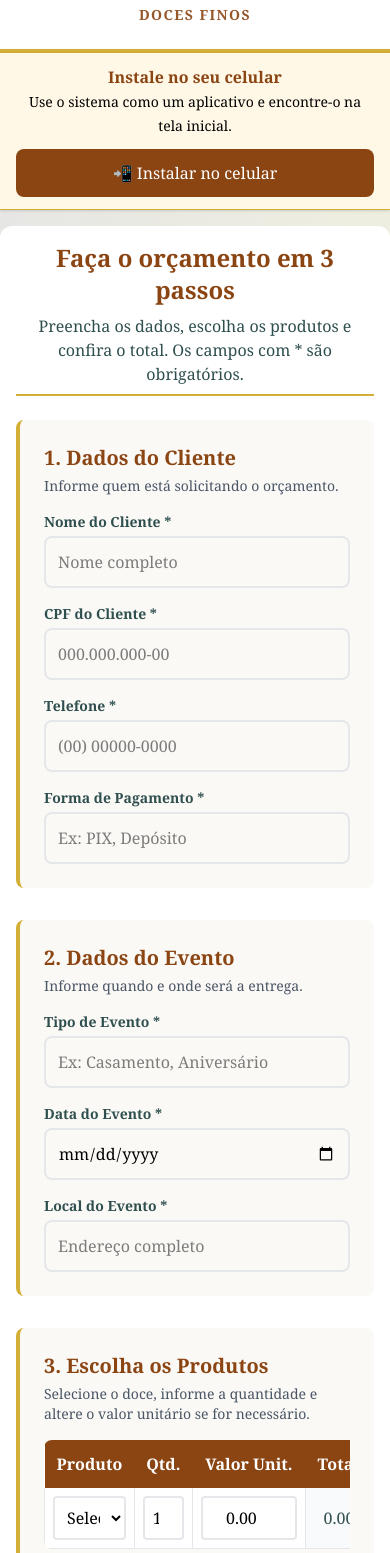
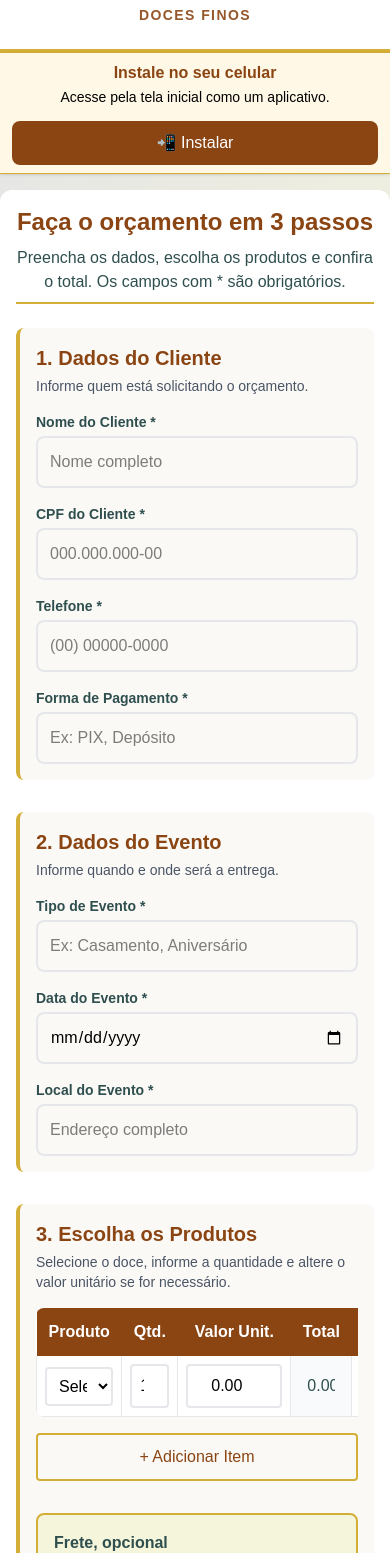
Before and after one commit to CMOURASIGA/webappreginaribas, a React (Vite) app: page / in a window 390 px wide. Shown: the part 175-1728 px from the top of the page. Built offline with nearby package versions, Linux system fonts and the light colour scheme.

Commit message:
fix: adapta formulário para mobile tablet e notebook

```diff
--- a/src/App.tsx
+++ b/src/App.tsx
@@ -397,7 +397,7 @@ export default function App() {
         initial={{ opacity: 0 }}
         animate={{ opacity: showSplash ? 0 : 1 }}
         transition={{ duration: 0.8 }}
-        className="min-h-screen bg-gradient-to-br from-[#E5E5E5] to-[#F5F5DC] font-serif flex flex-col"
+        className="min-h-screen bg-gradient-to-br from-[#E5E5E5] to-[#F5F5DC] flex flex-col"
       >
       <header className="bg-white text-[#8B4513] text-center py-6 shadow-md flex flex-col items-center border-b-4 border-[#D4AF37]">
           <img src="https://i.imgur.com/HnA5zoC.png" alt="Regina Ribas Logo" className="w-32 h-auto mb-4 drop-shadow-md mix-blend-multiply" referrerPolicy="no-referrer" />
@@ -406,10 +406,10 @@ export default function App() {
       </header>
 
       {!isInstalled && (
-        <aside className="sticky top-0 z-30 border-b border-[#D4AF37] bg-[#FFF8E7] px-4 py-3 shadow-sm">
+        <aside className="sticky top-0 z-30 border-b border-[#D4AF37] bg-[#FFF8E7] px-3 py-2 sm:px-4 sm:py-3 shadow-sm">
           <div className="mx-auto flex max-w-4xl flex-col items-center justify-between gap-3 sm:flex-row">
-            <div className="text-center sm:text-left"><strong className="block text-[#8B4513]">Instale no seu celular</strong><span className="text-sm">Use o sistema como um aplicativo e encontre-o na tela inicial.</span></div>
-            <button type="button" onClick={requestInstallation} className="min-h-12 w-full rounded-lg bg-[#8B4513] px-6 py-3 font-bold text-white sm:w-auto">📲 Instalar no celular</button>
+            <div className="text-center sm:text-left"><strong className="block text-base text-[#8B4513]">Instale no seu celular</strong><span className="text-sm">Acesse pela tela inicial como um aplicativo.</span></div>
+            <button type="button" onClick={requestInstallation} className="min-h-11 w-full rounded-lg bg-[#8B4513] px-5 py-2 text-base font-bold text-white sm:w-auto">📲 Instalar</button>
           </div>
         </aside>
       )}
@@ -422,7 +422,7 @@ export default function App() {
         <form className="space-y-8" onSubmit={e => e.preventDefault()}>
 
           {/* Dados do Cliente */}
-          <section className="bg-[#FAF9F6] p-6 rounded-lg border-l-4 border-[#D4AF37]">
+          <section className="bg-[#FAF9F6] p-4 sm:p-6 rounded-lg border-l-4 border-[#D4AF37]">
             <h3 className="text-xl text-[#8B4513] mb-1 font-bold">1. Dados do Cliente</h3>
             <p className="mb-4 text-sm text-gray-600">Informe quem está solicitando o orçamento.</p>
             <div className="grid grid-cols-1 md:grid-cols-2 gap-4">
@@ -450,7 +450,7 @@ export default function App() {
           </section>
 
           {/* Dados do Evento */}
-          <section className="bg-[#FAF9F6] p-6 rounded-lg border-l-4 border-[#D4AF37]">
+          <section className="bg-[#FAF9F6] p-4 sm:p-6 rounded-lg border-l-4 border-[#D4AF37]">
             <h3 className="text-xl text-[#8B4513] mb-1 font-bold">2. Dados do Evento</h3>
             <p className="mb-4 text-sm text-gray-600">Informe quando e onde será a entrega.</p>
             <div className="grid grid-cols-1 md:grid-cols-2 gap-4">
@@ -473,7 +473,7 @@ export default function App() {
           </section>
 
           {/* Itens do Orçamento */}
-          <section className="bg-[#FAF9F6] p-6 rounded-lg border-l-4 border-[#D4AF37]">
+          <section className="bg-[#FAF9F6] p-4 sm:p-6 rounded-lg border-l-4 border-[#D4AF37]">
             <h3 className="text-xl text-[#8B4513] mb-1 font-bold">3. Escolha os Produtos</h3>
             <p className="mb-4 text-sm text-gray-600">Selecione o doce, informe a quantidade e altere o valor unitário se for necessário.</p>
             {validationErrors.items && <div data-field-error="true" role="alert" className="mb-4 rounded-lg border-2 border-red-600 bg-red-50 p-3 font-bold text-red-700">{validationErrors.items}</div>}
@@ -492,7 +492,7 @@ export default function App() {
                 <tbody>
                   {items.map((item) => (
                     <tr key={item.id} className="border-b border-gray-200">
-                      <td className="p-2 border-x border-gray-200">
+                      <td data-label="Produto" className="p-2 border-x border-gray-200">
                         <select
                           value={item.productName}
                           onChange={e => { handleItemChange(item.id, 'productName', e.target.value); clearFieldError('items'); }}
@@ -509,7 +509,7 @@ export default function App() {
                           ))}
                         </select>
                       </td>
-                      <td className="p-2 border-x border-gray-200">
+                      <td data-label="Quantidade" className="p-2 border-x border-gray-200">
                         <input
                           type="number"
                           min="1"
@@ -519,7 +519,7 @@ export default function App() {
                           required
                         />
                       </td>
-                      <td className="p-2 border-x border-gray-200">
+                      <td data-label="Valor unitário" className="p-2 border-x border-gray-200">
                         <input
                           type="number"
                           min="0"
@@ -533,7 +533,7 @@ export default function App() {
                           className="w-full min-w-24 p-2 border-2 border-gray-200 rounded text-center focus:outline-none focus:border-[#D4AF37]"
                         />
                       </td>
-                      <td className="p-2 border-x border-gray-200 bg-gray-50">
+                      <td data-label="Total do produto" className="p-2 border-x border-gray-200 bg-gray-50">
                         <input
                           type="text"
                           value={item.total ? item.total.toFixed(2) : '0.00'}
@@ -541,7 +541,7 @@ export default function App() {
                           className="w-full p-2 bg-transparent text-right font-bold focus:outline-none text-[#2F4F4F]"
                         />
                       </td>
-                      <td className="p-2 border-x border-gray-200 text-center">
+                      <td data-label="Ação" className="p-2 border-x border-gray-200 text-center">
                         <button
                           onClick={() => handleRemoveItem(item.id)}
                           className="bg-gradient-to-br from-[#CD5C5C] to-[#DC143C] text-white px-3 py-1 text-sm rounded hover:opacity-90 transition-opacity"
@@ -558,7 +558,7 @@ export default function App() {
             <button
               type="button"
               onClick={handleAddItem}
-              className="mb-4 text-[#8B4513] font-bold py-2 px-4 rounded border-2 border-[#D4AF37] hover:bg-[#D4AF37] hover:text-white transition-colors"
+              className="mb-4 w-full sm:w-auto min-h-12 text-[#8B4513] font-bold py-2 px-4 rounded border-2 border-[#D4AF37] hover:bg-[#D4AF37] hover:text-white transition-colors"
             >
               + Adicionar Item
             </button>
@@ -619,7 +619,7 @@ export default function App() {
                 <section key={category}>
                   <h3 className="text-lg font-bold text-[#8B4513] border-b-2 border-[#D4AF37] pb-2 mb-2">{category}</h3>
                   <div className="space-y-1">{products.map(product => (
-                    <label key={product.name} className="grid grid-cols-[1fr_120px] gap-3 items-center p-2 rounded-lg hover:bg-[#FAF9F6]">
+                    <label key={product.name} className="grid grid-cols-[minmax(0,1fr)_110px] sm:grid-cols-[minmax(0,1fr)_120px] gap-2 sm:gap-3 items-center p-2 rounded-lg hover:bg-[#FAF9F6]">
                       <span>{product.name}</span>
                       <span className="flex items-center border-2 border-gray-200 rounded-lg px-2 focus-within:border-[#D4AF37]">R$<input key={`${product.name}-${product.price}`} type="number" min="0" step="0.01" defaultValue={product.price.toFixed(2)} onFocus={e => e.currentTarget.select()} onBlur={e => updateProductPrice(category, product.name, Number(e.target.value.replace(',', '.')) || 0)} onKeyDown={e => { if (e.key === 'Enter') e.currentTarget.blur(); }} className="w-full min-h-11 p-2 text-right outline-none" aria-label={`Preço de ${product.name}`} /></span>
                     </label>
```
